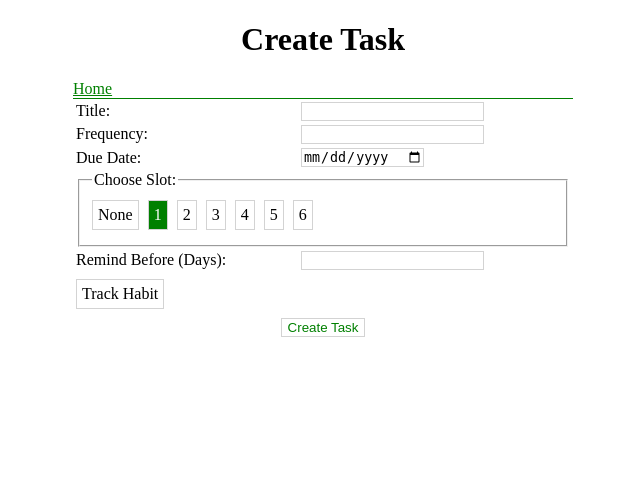
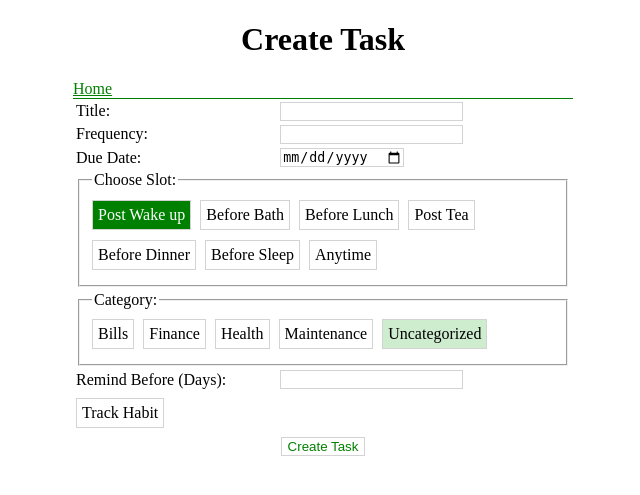
Before and after one commit to vikas-aggarwal/simpletodo, a Flask app: page /todos/new/task in a window 1280 px wide, after a click on "Post Wake up". Shown: the top 495 px of the page, without its empty margins (317-957 px from the left). Run offline with Flask 2, Linux system fonts and the light colour scheme.

Commit message:
Adding slots and categories, removed JS client, missed files

```diff
--- a/TodoTypes.py
+++ b/TodoTypes.py
@@ -10,6 +10,7 @@ Todo = TypedDict('Todo', {"todo_id": int,
                           "task": str,  # Default to some string
                           "timeSlot": Optional[int],
                           "trackHabit": Optional[bool],
+                          "category": Optional[str],
                           "remindBeforeDays": Optional[int]})
 
 TodoLog = TypedDict('TodoLog', {"todo_id": int,
@@ -22,6 +23,7 @@ TodoCreatePayload = TypedDict('TodoCreatePayload', {"todo_id": Optional[int],
                                                     "task": Optional[str],
                                                     "timeSlot": Optional[int],
                                                     "trackHabit": Optional[bool],
+                                                    "category": Optional[str],
                                                     "remindBeforeDays": Optional[int],
                                                     "due_date_utc": Optional[datetime]})
 
@@ -30,6 +32,7 @@ TodoUpdatePayload = TypedDict('TodoUpdatePayload', {"todo_id": int,
                                                     "frequency": Optional[str],
                                                     "task": Optional[str],
                                                     "timeSlot": Optional[int],
+                                                    "category": Optional[str],
                                                     "trackHabit": Optional[bool],
                                                     "remindBeforeDays": Optional[int],
                                                     "due_date_utc": Optional[datetime]})
@@ -46,6 +49,7 @@ TodoListViewModel = TypedDict('TodoListViewModel', {"todo_id": int,
                                                     "timeSlot": Optional[int],
                                                     "trackHabit": Optional[bool],
                                                     "due_date_str": str,
+                                                    "category": Optional[str],
                                                     "remindBeforeDays": Optional[str],
                                                     "next_due_date": Optional[str],
                                                     "due_in_days": Optional[int],
--- a/features/environment.py
+++ b/features/environment.py
@@ -1,6 +1,6 @@
 from selenium import webdriver
 from selenium.webdriver.support.ui import WebDriverWait
-import testing
+from conf import testing
 import datetime
 import os
 
--- a/simpleTodo.py
+++ b/simpleTodo.py
@@ -1,7 +1,7 @@
 import json
 from flask import Flask, jsonify, request
 from bson.json_util import dumps
-import dbManager
+from db import dbManager
 from ui import UIHandler as ui
 from datetime import datetime
 
--- a/static/css/style.css
+++ b/static/css/style.css
@@ -135,20 +135,10 @@ a:hover, a:focus{
 .skipButton,
 #create_trackHabit,
 #edit_trackHabit,
-#create_slotNone,
-#create_slot1,
-#create_slot2,
-#create_slot3,
-#create_slot4,
-#create_slot5,
-#create_slot6,
-#edit_slotNone,
-#edit_slot1,
-#edit_slot2,
-#edit_slot3,
-#edit_slot4,
-#edit_slot5,
-#edit_slot6
+input[id^="create_slot"],
+input[id^="edit_slot"],
+input[id^="edit_cat"],
+input[id^="create_cat"]
 {
     display: none;
 }
@@ -156,21 +146,7 @@ a:hover, a:focus{
 .doneButton:checked + label,
 .skipButton:checked + label,
 #create_trackHabit:checked + label,
-#edit_trackHabit:checked + label,
-#create_slotNone:checked + label,
-#create_slot1:checked + label,
-#create_slot2:checked + label,
-#create_slot3:checked + label,
-#create_slot4:checked + label,
-#create_slot5:checked + label,
-#create_slot6:checked + label,
-#edit_slotNone:checked + label,
-#edit_slot1:checked + label,
-#edit_slot2:checked + label,
-#edit_slot3:checked + label,
-#edit_slot4:checked + label,
-#edit_slot5:checked + label,
-#edit_slot6:checked + label
+#edit_trackHabit:checked + label
 {
     background-color: green;
     color: white;
@@ -197,3 +173,11 @@ a:hover, a:focus{
 .global_errors {
     color: red;
 }
+
+.category{
+    background-color: #ceecce;
+    display: inline;
+    font-weight: bold;
+    font-size: small;
+    padding: 3px;
+}
--- a/templates/editCreateTask.html
+++ b/templates/editCreateTask.html
@@ -3,6 +3,7 @@
   <head>
     <title>{{data['action'] | capitalize}} Task</title>
     <link rel="stylesheet" type="text/css" href="../../static/css/style.css">
+    <link rel="stylesheet" type="text/css" href="/todos/style">
     <meta name="viewport" content="width=device-width, initial-scale=1.0">
   </head>
   <body class="createEditPage">
@@ -51,13 +52,27 @@
 	  <td colspan="2">
 	    <fieldset data-role="controlgroup" data-type="horizontal">
 	      <legend>Choose Slot:</legend>
-	      <input type="radio" name="slot" id="{{data['action']}}_slotNone" value="None" {% if data,taskData is not defined or data.taskData.timeSlot == None or data.taskData.timeSlot == 'None' %}checked="checked" {% endif %}/><label  class="button_labels" for="{{data['action']}}_slotNone">None</label>
-	      <input type="radio" name="slot" id="{{data['action']}}_slot1" value="1" {% if data.taskData.timeSlot == 1 %}checked="checked" {% endif %} /><label  class="button_labels" for="{{data['action']}}_slot1">1</label>
-	      <input type="radio" name="slot" id="{{data['action']}}_slot2" value="2" {% if data.taskData.timeSlot == 2 %}checked="checked" {% endif %} /><label  class="button_labels" for="{{data['action']}}_slot2">2</label>
-	      <input type="radio" name="slot" id="{{data['action']}}_slot3" value="3" {% if data.taskData.timeSlot == 3 %}checked="checked" {% endif %} /><label  class="button_labels" for="{{data['action']}}_slot3">3</label>
-	      <input type="radio" name="slot" id="{{data['action']}}_slot4" value="4" {% if data.taskData.timeSlot == 4 %}checked="checked" {% endif %} /><label  class="button_labels" for="{{data['action']}}_slot4">4</label>
-	      <input type="radio" name="slot" id="{{data['action']}}_slot5" value="5" {% if data.taskData.timeSlot == 5 %}checked="checked" {% endif %} /><label  class="button_labels" for="{{data['action']}}_slot5">5</label>
-	      <input type="radio" name="slot" id="{{data['action']}}_slot6" value="6" {% if data.taskData.timeSlot == 6 %}checked="checked" {% endif %} /><label  class="button_labels" for="{{data['action']}}_slot6">6</label>
+	      {% for slot in data.commons.slots|list|sort %}
+	      {% if slot == "None" %}
+	      <input type="radio" name="slot" id="{{data['action']}}_slotNone" value="None" {% if data.taskData == None or data.taskData.timeSlot == None or data.taskData.timeSlot == 'None' %}checked="checked" {% endif %}/><label  class="button_labels" for="{{data['action']}}_slotNone">{{data.commons.slots['None']}}</label>
+	      {% else %}
+	      <input type="radio" name="slot" id="{{data['action']}}_slot{{slot}}" value="{{slot}}" {% if data.taskData.timeSlot == (slot|int) or data.taskData.timeSlot == slot %}checked="checked" {% endif %} /><label  class="button_labels" for="{{data['action']}}_slot{{slot}}">{{data.commons.slots[slot]}}</label>
+	      {% endif %}
+	      {% endfor %}
+	    </fieldset>
+	  </td>
+	</tr>
+	<tr>
+	  <td colspan="2">
+	    <fieldset data-role="controlgroup" data-type="horizontal">
+	      <legend>Category:</legend>
+	      {% for cat in data.commons.categories|list|sort %}
+	      {% if cat == "uncategorized" %}
+	      <input type="radio" name="category" id="{{data['action']}}_cat_{{cat}}" value="{{cat}}" {% if data.taskData.category is not defined or data.taskData.category == None %}checked="checked" {% endif %}/><label  class="button_labels" for="{{data['action']}}_cat_{{cat}}">{{data.commons.categories[cat]}}</label>
+	      {% else %}
+	      <input type="radio" name="category" id="{{data['action']}}_cat_{{cat}}" value="{{cat}}" {% if data.taskData.category == cat %}checked="checked" {% endif %}/><label  class="button_labels" for="{{data['action']}}_cat_{{cat}}">{{data.commons.categories[cat]}}</label>
+	      {% endif %}
+	      {% endfor %}
 	    </fieldset>
 	  </td>
 	</tr>
--- a/templates/homepage.html
+++ b/templates/homepage.html
@@ -3,6 +3,7 @@
   <head>
     <title>Tasks</title>
     <link rel="stylesheet" type="text/css" href="../static/css/style.css">
+    <link rel="stylesheet" type="text/css" href="/todos/style">
     <meta name="viewport" content="width=device-width, initial-scale=1.0">
   </head>
   <body>
@@ -50,6 +51,7 @@
 	     {% for todo in todos[partition] %}
 	     <div class="task">
 	       <div class="taskInfo">
+		 <div class="category {{todo.category}}">{{commons.categories[todo.category or "uncategorized"]}} - {{commons.slots[(todo.timeSlot|string)]}}</div>
 		 <h4 class="taskTitle"><a href="edit/{{todo['todo_id']}}">{{todo["task"]}}</a></h4>
 		 {% if todo['frequency'] %}
 		 <div class="frequency"><i>Frequency</i>:
--- a/ui/TaskUtils.py
+++ b/ui/TaskUtils.py
@@ -5,7 +5,7 @@ from typing import List
 from datetime import datetime
 from datetime import timedelta
 import pytz
-import recur
+from util import recur
 
 date_format = '%Y-%m-%d'
 
@@ -53,7 +53,8 @@ def get_task_view_model(todo: Todo, todo_logs_map, accept_languages) -> TodoList
                                     "next_due_date": None,  # TODO
                                     "due_in_days": None,
                                     "done_count": None,
-                                    "skip_count": None}  # type: TodoListViewModel
+                                    "skip_count": None,
+                                    "category": todo['category']}  # type: TodoListViewModel
     if todo['task'] is None or todo['task'] == "":
         todoModel['task'] = "<No Title>"
 
--- a/ui/UIHandler.py
+++ b/ui/UIHandler.py
@@ -3,11 +3,12 @@ from TodoTypes import TodoTaskDoneOrSkipModel
 from TodoTypes import TodoLog
 from TodoTypes import TaskBuckets
 from typing import List, Any
-from flask import render_template, request, redirect
+from flask import render_template, request, redirect, make_response
 from ui import TaskUtils as task_utils
 from datetime import datetime
-from dbManager import DBManager
+from db.dbManager import DBManager
 from typing import Union
+from util import commons
 
 #__database: DBManager
 #__app: Any
@@ -24,9 +25,16 @@ def init_ui(app, dbConnection: DBManager):
     __app.add_url_rule("/todos/new/task", "createTask", __create_task, methods=["POST"])
     __app.add_url_rule("/todos/edit/<int:todo_id>", "editTask", __edit_task, methods=["POST"])
     __app.add_url_rule("/todos/filter", "filter", __filter_task, methods=["GET"])
+    __app.add_url_rule("/todos/style", "style", __generate_style, methods=["GET"])
+
+def __generate_style():
+    resp = make_response(render_template("style.css", commons=commons))
+    resp.headers['Content-Type'] = 'text/css'
+    return resp
+
 
 def __filter_task():
-    return render_template("filter.html")
+    return render_template("filter.html", commons=commons)
 
 # Validations
 def __validateTimeSlot(timeSlot):
@@ -71,7 +79,8 @@ def __validateCreateEditPayload(formData) -> Union[PayloadError, TodoUpdatePaylo
             "task": formData.get('taskTitle'),
             "timeSlot": formData.get("slot"),
             "remindBeforeDays": formData.get('remindBeforeDays'),
-            "trackHabit": formData.get("trackHabit") == "on"
+            "trackHabit": formData.get("trackHabit") == "on",
+            "category": formData.get("category")
             }  # type: TodoUpdatePayload
 
     if 'dueDate' in formData and formData['dueDate'] != "":
@@ -106,10 +115,10 @@ def __edit_task_page(todo_id, errors=None):
     return render_template("editCreateTask.html",
                            data={"action": "edit",
                                  "taskData": todo and task_utils.get_task_view_model(todo, {}, request.accept_languages),
-                                 "errors": errors})
+                                 "errors": errors, "commons": commons})
 
 def __load_create_new_page(errors=None):
-    return render_template("editCreateTask.html", data={"action": "create", "taskData": None, "errors": errors})
+    return render_template("editCreateTask.html", data={"action": "create", "taskData": None, "errors": errors, "commons": commons})
 
 def __home_page(errors=None):
     filterString = ""
@@ -139,7 +148,7 @@ def __home_page(errors=None):
         todos_by_type[bucket].append(task_utils.get_task_view_model(todo, todo_logs_map, request.accept_languages))
 
     task_utils.sort_task_by_slots(todos_by_type[TaskBuckets.TODAY.name])
-    return render_template("homepage.html", todos=todos_by_type, errors=errors, filterString=filterString)
+    return render_template("homepage.html", todos=todos_by_type, errors=errors, filterString=filterString, commons=commons)
 
 
 def __process_updates():
```
Also changed, not shown: features/steps/createTasksSteps.py (+8 -0 lines), features/steps/interactWithTasks.py (+12 -5 lines), templates/filter.html (+8 -2 lines), wsgi.py (deleted, +0 -9 lines), 2 other files.
